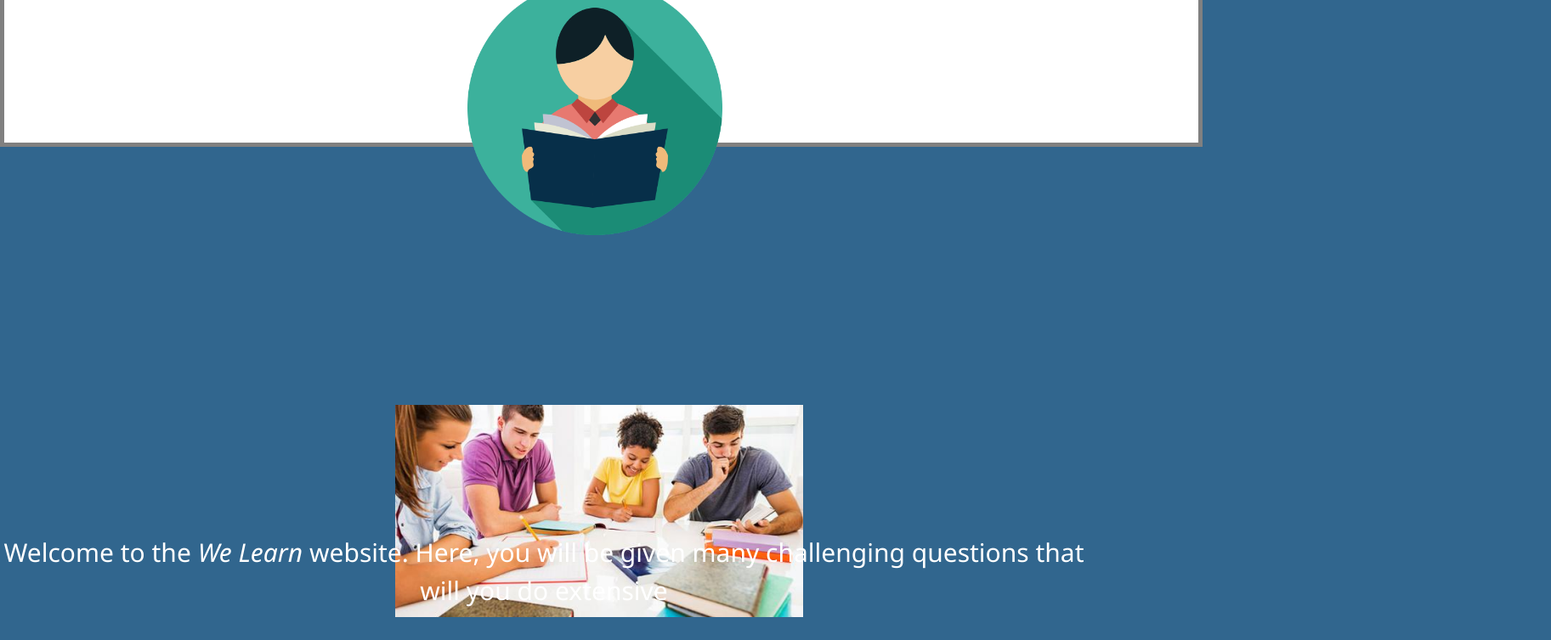
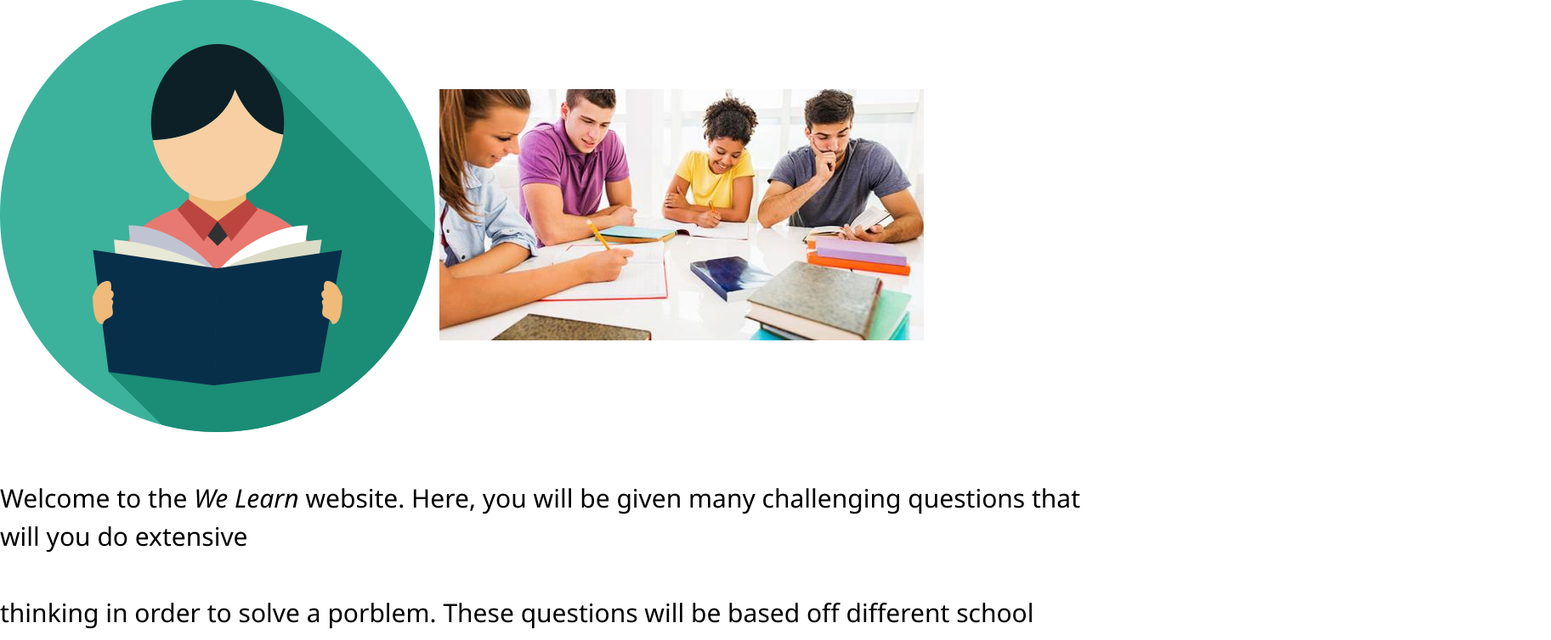
Before and after one commit to ICSEdwards/WeLearn, a plain HTML site: page index.html in a window 1280 px wide. Shown: the part 77-831 px from the top of the page at 85% size, 1825 px wide, since content can reach past the window. Drawn offline with nearby package versions, Linux system fonts and the light colour scheme; a web font is replaced by a local one.

Commit message:
Update index.html

```diff
--- a/index.html
+++ b/index.html
@@ -7,7 +7,6 @@
 <head>
      <meta name="viewport" content="width=device-width, initial-scale=1.0">
      <meta name="apple-mobile-web-app-capable" content="yes">
-     <link href="index.css" type="text/css" rel="stylesheet">
      <link rel="stylesheet" href="https://www.w3schools.com/w3css/4/w3.css">
 </head>
 
```
